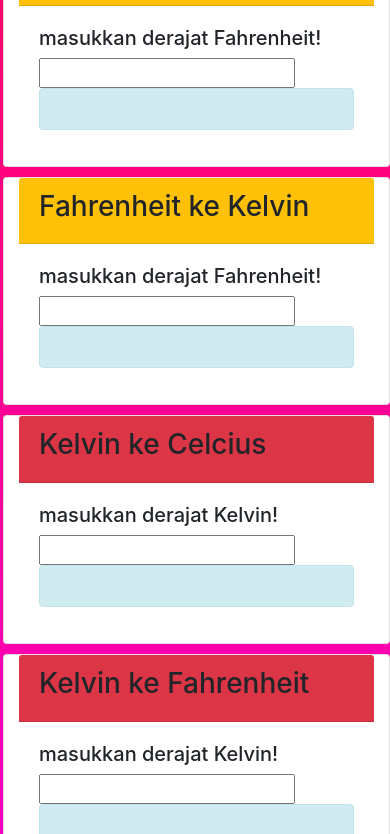
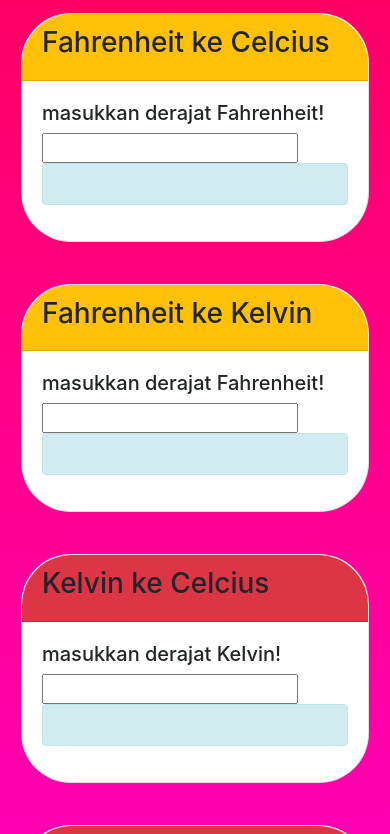
Before and after one commit to Fima03/Fima03.github.io, a plain HTML site: page index.html in a window 390 px wide. Shown: the part 683-1517 px from the top of the page. Drawn offline with Linux system fonts and the light colour scheme.

Commit message:
Update index.html

```diff
--- a/index.html
+++ b/index.html
@@ -16,8 +16,13 @@
 
         }
         .card{
+            padding:0px;
             margin-left:60px;
             margin-top:20px;
+            border-radius:50px;
+        }
+        .card-header:first-child{
+            border-radius:calc(3.25rem - 2px) calc(3.25rem - 2px) 0 0;
         }
         .btn{
             background:linear-gradient(#767dd2,#345495);
@@ -25,8 +30,7 @@
         }
         @media screen and (max-width: 760px){
             .card{
-            margin-left:3px;
-            margin-top:10px;
+            margin:21px;
         }
         }
     </style>
```
